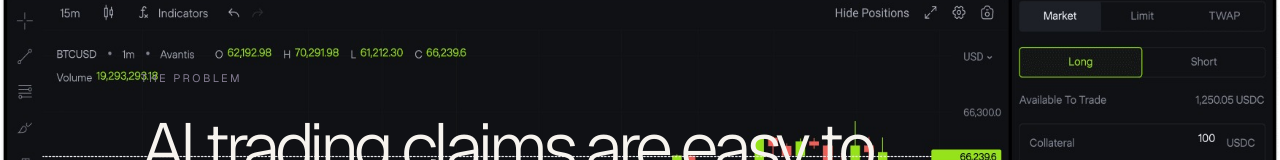
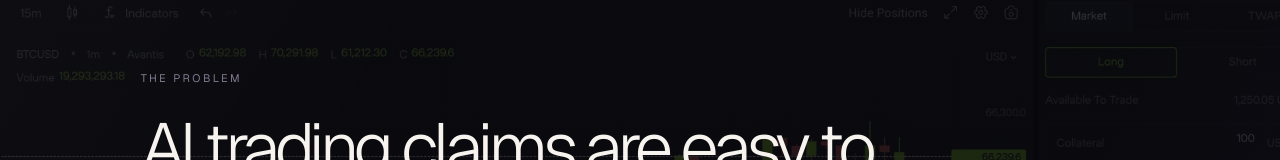
Before and after one commit to d1c-coder/velom, a Next.js app: page / in a window 1280 px wide. Shown: the part 910-1070 px from the top of the page. Built offline with nearby package versions, Linux system fonts and the light colour scheme.

Commit message:
Update globals.css

```diff
--- a/app/globals.css
+++ b/app/globals.css
@@ -20,7 +20,12 @@ button { font:inherit; color:inherit; }
 .menu-toggle { display:none; background:none;border:0; }
 .hero { height:100vh; min-height:660px; position:relative; isolation:isolate; }.hero-video { position:absolute; inset:0; width:100%; height:100%; object-fit:cover; z-index:-3; filter:saturate(.85) contrast(1.1); }.hero-vignette { position:absolute; inset:0; z-index:-2; background:linear-gradient(90deg,rgba(9,8,18,.92) 0%,rgba(13,8,29,.44) 46%,rgba(9,8,15,.12) 100%),linear-gradient(0deg,rgba(6,7,10,.8),transparent 48%); }.hero-grid { position:absolute; inset:0; z-index:-1; opacity:.2; background-image:linear-gradient(rgba(255,255,255,.04) 1px,transparent 1px),linear-gradient(90deg,rgba(255,255,255,.04) 1px,transparent 1px); background-size:80px 80px; mask-image:linear-gradient(to bottom,transparent 65%,black); }
 .hero-content { position:absolute; left:8%; top:26%; max-width:690px; animation:rise 1.1s cubic-bezier(.2,.8,.2,1) both; }.eyebrow { text-transform:uppercase; font-size:11px; letter-spacing:.22em; color:#b1acba; margin:0 0 25px; }.hero h1 { font-size:clamp(70px,9.2vw,140px); font-weight:300; letter-spacing:-.085em; line-height:.86; margin:0; }.hero h1 em,.split-section h2 em,.launch-section h2 em { font-style:normal; background:linear-gradient(100deg,#628dff,#da86ff 55%,#ffcfac); -webkit-background-clip:text; background-clip:text; color:transparent; }.hero-copy { max-width:360px; margin:38px 0 28px; color:#dad5df; font-size:15px; line-height:1.55; }.outline-button,.solid-button { display:inline-flex; align-items:center; gap:28px; padding:14px 18px; border:1px solid rgba(255,255,255,.6); font-size:13px; transition:background .3s,transform .3s; }.outline-button:hover { background:#fff;color:#111; transform:translateY(-3px); }.scroll-cue { position:absolute; bottom:26px; left:50%; transform:translateX(-50%); display:flex; flex-direction:column; align-items:center; gap:9px; font-size:9px; letter-spacing:.2em; color:#aaa5b3; animation:bob 2s ease-in-out infinite; }
-.statement { padding:180px 11% 190px; background:linear-gradient(rgba(8,8,13,.82),rgba(8,8,13,.93)),url('/image_1.jpg') center/cover; }.statement .eyebrow { color:#81798f; }.statement-large { max-width:850px; margin:0; font-size:clamp(38px,5.4vw,80px); line-height:1.03; letter-spacing:-.075em; font-weight:300; }.statement-accent { margin:35px 0 0 31%; font-size:clamp(24px,3vw,47px); letter-spacing:-.06em; background:linear-gradient(100deg,#628dff,#da86ff 55%,#ffcfac); -webkit-background-clip:text; background-clip:text; color:transparent; }
+.statement { padding:180px 11% 190px; background:#08080d; }.statement .eyebrow { color:#81798f; }.statement-large { max-width:850px; margin:0; font-size:clamp(38px,5.4vw,80px); line-height:1.03; letter-spacing:-.075em; font-weight:300; }.statement-accent { margin:35px 0 0 31%; font-size:clamp(24px,3vw,47px); letter-spacing:-.06em; background:linear-gradient(100deg,#628dff,#da86ff 55%,#ffcfac); -webkit-background-clip:text; background-clip:text; color:transparent; }
+.statement .section-bg,.launch-visual .section-bg,.faq-section .section-bg { object-fit:cover; position:absolute; inset:0; z-index:0; }
+.statement .section-overlay,.launch-visual .section-overlay,.faq-section .section-overlay { position:absolute; inset:0; z-index:0; }
+.section-overlay { background:linear-gradient(rgba(8,8,13,.82),rgba(8,8,13,.93)); }
+.launch-overlay { background:linear-gradient(180deg,rgba(8,8,13,.1),rgba(8,8,13,.6)); }
+.faq-overlay { background:linear-gradient(180deg,rgba(12,10,21,.88),rgba(19,16,33,.94)); }
 .terminal-section { padding:80px 5% 150px; background:#131021; }
 .metric-cube-scene { display:flex; justify-content:center; align-items:center; height:min(52vw,440px); perspective:1400px; }
 .metric-cube { position:relative; width:200px; height:200px; transform-style:preserve-3d; animation:cubeSpin 16s linear infinite; }
@@ -41,7 +46,7 @@ button { font:inherit; color:inherit; }
 .feature-mark.mark-c { background:#ffcfac; box-shadow:0 0 12px #ffcfac; }
 .feature-item h3 { display:flex; align-items:center; gap:16px; font-size:clamp(26px,3.4vw,38px); font-weight:300; letter-spacing:-.03em; margin:0; }
 .feature-item p { color:var(--muted); line-height:1.65; font-size:15px; margin:0; }
-.faq-section { padding:180px 11%; background:linear-gradient(180deg,rgba(12,10,21,.88),rgba(19,16,33,.94)),url('/city-poster.jpg') center/cover; }
+.faq-section { padding:180px 11%; background:#0c0a15; }
 .faq-section .eyebrow { color:#81798f; }
 .faq-list { border-top:1px solid var(--line); max-width:820px; }
 .faq-item { border-bottom:1px solid var(--line); }
@@ -53,10 +58,9 @@ button { font:inherit; color:inherit; }
 .faq-answer-inner { overflow:hidden; }
 .faq-answer p { margin:0 0 28px; max-width:640px; color:var(--muted); font-size:14px; line-height:1.65; }
 .launch-section { min-height:auto; padding:0; display:block; text-align:left; background:#08080d; }
-.launch-visual { position:relative; min-height:100svh; display:flex; align-items:center; justify-content:center; padding:60px 8%; background-image:url('/image_2.jpg'); background-size:cover; background-position:center; background-color:#181430; }
+.launch-visual { position:relative; min-height:100svh; display:flex; align-items:center; justify-content:center; padding:60px 8%; background-color:#181430; }
 .cube-visual { display:flex; justify-content:center; margin:0 0 50px; }
 .cube-visual img { width:min(600px,94%); height:auto; filter:drop-shadow(0 30px 60px rgba(151,77,255,.25)); }
-.launch-visual::before { content:''; position:absolute; inset:0; background:linear-gradient(180deg,rgba(8,8,13,.1),rgba(8,8,13,.6)); }
 .launch-card { position:relative; z-index:1; width:min(560px,100%); background:rgba(10,9,15,.86); backdrop-filter:blur(8px); border:1px solid rgba(255,255,255,.08); border-radius:28px; padding:56px 40px; text-align:center; box-shadow:0 30px 90px rgba(0,0,0,.55); }
 .launch-card h2 { margin:0 0 30px; font-size:clamp(30px,4.2vw,50px); font-weight:400; letter-spacing:-.03em; line-height:1.08; }
 .launch-card .solid-button { margin:0 auto; }
```
